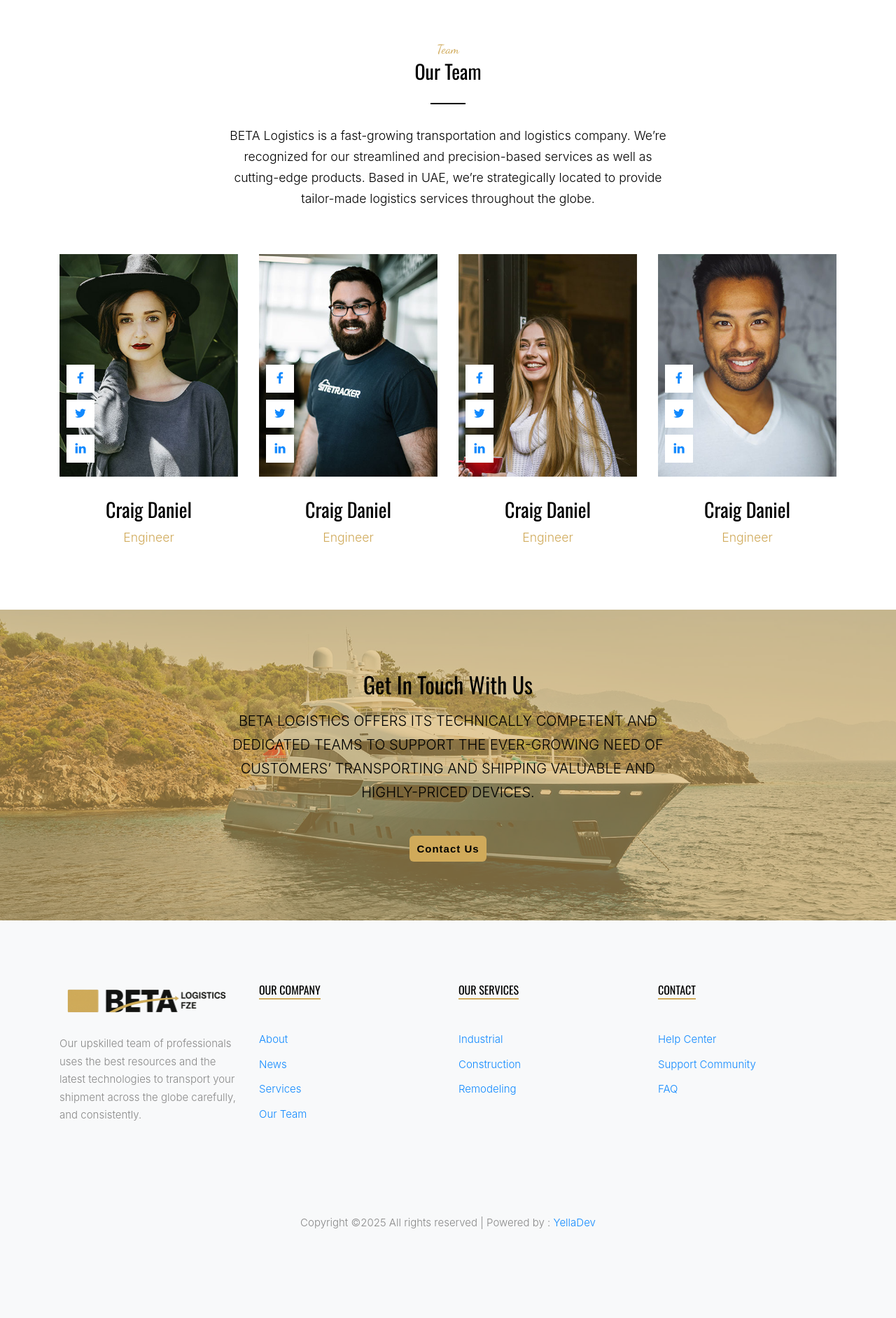
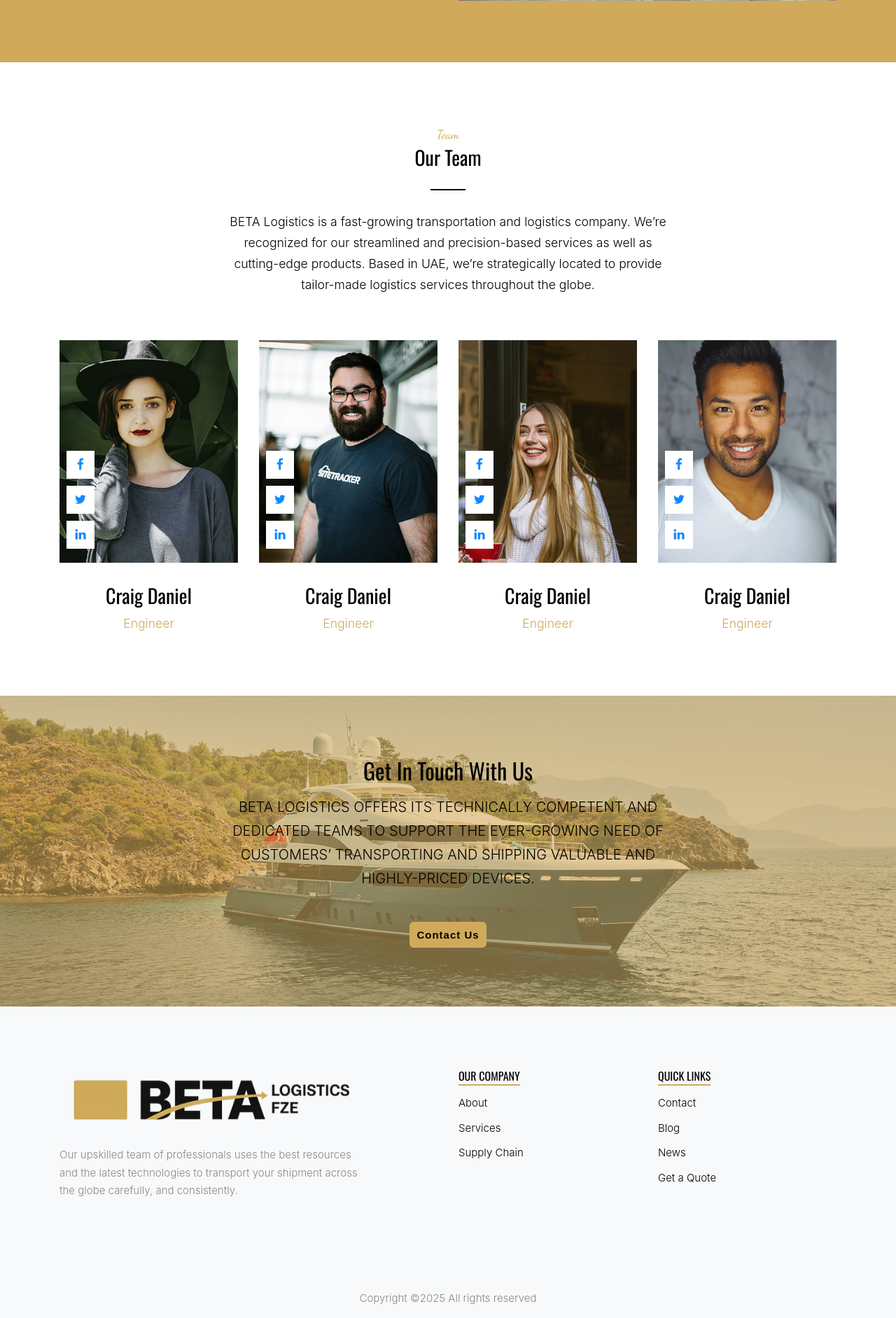
Before and after one commit to zainab98alrez/beta-v2, a PHP site: page / in a window 1280 px wide. Shown: the part 3162-5045 px from the top of the page at 70% size. Before the commit the page ends 4918 px from the top, so only its background shows below. Run offline with PHP 8.4, Linux system fonts and the light colour scheme; some web fonts are replaced.

Commit message:
Fix pages and add more

```diff
--- a/css/style.css
+++ b/css/style.css
@@ -1688,3 +1688,7 @@ h1, h2, h3, h4, h5,
 .bg-dark{
   background-color: #000 !important;
 }
+
+.footer a {
+  color: #000;
+}
--- a/include/footer.php
+++ b/include/footer.php
@@ -1,37 +1,33 @@
 <div class="footer bg-light">
       <div class="container">
         <div class="row">
-          <div class="col-lg-3">
-            <p class="mb-4"><img src="images/logo-1.png" alt="Image" class="img-fluid"></p>
+          <div class="col-lg-5 col-md-6 mb-4 mb-lg-0">
+
+          <div class="mb-4">
+            <img src="images/logo-1.png" alt="Image" class="img-fluid">
+          </div>
             <p>Our upskilled team of professionals uses the best
                     resources and the latest technologies to transport
                     your shipment across the globe carefully, and
                     consistently.
             </p>
           </div>
-          <div class="col-lg-3">
-            <h3 class="footer-heading mb-5"><span>Our Company</span></h3>
+          <div class="col-lg-3 offset-lg-1 col-md-6 mb-4 mb-lg-0">
+            <h3 class="footer-heading mb-3"><span>Our Company</span></h3>
             <ul class="list-unstyled">
-                <li><a href="#">About</a></li>
-                <li><a href="#">News</a></li>
-                <li><a href="#">Services</a></li>
-                <li><a href="#">Our Team</a></li>
+                <li><a href="/about">About</a></li>
+                <li><a href="/services">Services</a></li>
+                <li><a href="/supply-chain">Supply Chain</a></li>
+
             </ul>
           </div>
-          <div class="col-lg-3">
-              <h3 class="footer-heading mb-5"><span>Our Services</span></h3>
+          <div class="col-lg-3 col-md-6 mb-4 mb-lg-0">
+              <h3 class="footer-heading mb-3"><span>Quick Links</span></h3>
               <ul class="list-unstyled">
-                  <li><a href="#">Industrial</a></li>
-                  <li><a href="#">Construction</a></li>
-                  <li><a href="#">Remodeling</a></li>
-              </ul>
-          </div>
-          <div class="col-lg-3">
-              <h3 class="footer-heading mb-5"><span>Contact</span></h3>
-              <ul class="list-unstyled">
-                  <li><a href="#">Help Center</a></li>
-                  <li><a href="#">Support Community</a></li>
-                  <li><a href="#">FAQ</a></li>
+                 <li><a href="/contact">Contact</a></li>
+                 <li><a href="/blog">Blog</a></li>
+                 <li><a href="/news">News</a></li>
+                 <li><a href="/quote">Get a Quote</a></li>
               </ul>
           </div>
         </div>
@@ -40,11 +36,34 @@
           <div class="col-12">
             <div class="copyright">
                 <p>Copyright &copy;<script>document.write(new Date().getFullYear());</script>
-                    All rights reserved |
-                    Powered by : <a href="https://yelladev.com" target="_blank" >YellaDev</a>
+                    All rights reserved
                 </p>
             </div>
           </div>
         </div>
     </div>
 </div>
+
+
+
+
+
+  <script src="js/jquery-3.3.1.min.js"></script>
+  <script src="js/jquery-migrate-3.0.1.min.js"></script>
+  <script src="js/jquery-ui.js"></script>
+  <script src="js/popper.min.js"></script>
+  <script src="js/bootstrap.min.js"></script>
+  <script src="js/owl.carousel.min.js"></script>
+  <script src="js/jquery.stellar.min.js"></script>
+  <script src="js/jquery.countdown.min.js"></script>
+  <script src="js/bootstrap-datepicker.min.js"></script>
+  <script src="js/jquery.easing.1.3.js"></script>
+  <script src="js/aos.js"></script>
+  <script src="js/jquery.fancybox.min.js"></script>
+  <script src="js/jquery.sticky.js"></script>
+  <script src="js/jquery.mb.YTPlayer.min.js"></script>
+
+
+
+
+  <script src="js/main.js"></script>
--- a/include/menu.php
+++ b/include/menu.php
@@ -16,7 +16,7 @@
   <div class="container">
     <div class="row align-items-center">
       <div class="col-6 col-lg-3">
-        <a href="index.html">
+        <a href="ظ">
           <img src="images/logo-1.png" alt="Image" class="img-fluid">
           <!-- <strong>Water</strong>Boat -->
         </a>
@@ -49,7 +49,7 @@
             <span class="icon-envelope text-primary"></span>
           </div>
           <div class="text">
-            <span class="h4 d-block">info@gmail.com</span>
+            <span class="h4 d-block">info@beta.com</span>
             <span class="caption-text">Gournadi, 1230 Bariasl</span>
           </div>
         </div>
@@ -81,12 +81,18 @@
               <a href="/services" class="nav-link text-left">Services</a>
             </li>
             <li>
+              <a href="/supply-chain" class="nav-link text-left">Supply Chain</a>
+            </li>
+            <li>
                 <a href="/news" class="nav-link text-left">News</a>
             </li>
             <li><a href="/blog" class="nav-link text-left">Blog</a></li>
             <li>
                 <a href="/contact" class="nav-link text-left">Contact</a>
-              </li>
+            </li>
+            <li>
+              <a href="/quote" class="nav-link text-left">Get a Quote</a>
+            </li>
           </ul>                                                                                                                                                                                                                                                                                          </ul>
         </nav>
       </div>
--- a/index.php
+++ b/index.php
@@ -3,6 +3,11 @@
 </head>
 
 <body data-spy="scroll" data-target=".site-navbar-target" data-offset="300">
+
+  <!-- loader -->
+  <?php include 'include/loader.php'; ?>
+
+  <?php include 'include/menu.php'; ?>
 
 <?php include 'include/menu.php'; ?>
 
@@ -460,34 +465,6 @@
   <!-- footer -->
   <?php include 'include/footer.php'; ?>
 
-  </div>
-  <!-- .site-wrap -->
-
-
-  <!-- loader -->
-  <?php include 'include/loader.php'; ?>
-
-
-
-  <script src="js/jquery-3.3.1.min.js"></script>
-  <script src="js/jquery-migrate-3.0.1.min.js"></script>
-  <script src="js/jquery-ui.js"></script>
-  <script src="js/popper.min.js"></script>
-  <script src="js/bootstrap.min.js"></script>
-  <script src="js/owl.carousel.min.js"></script>
-  <script src="js/jquery.stellar.min.js"></script>
-  <script src="js/jquery.countdown.min.js"></script>
-  <script src="js/bootstrap-datepicker.min.js"></script>
-  <script src="js/jquery.easing.1.3.js"></script>
-  <script src="js/aos.js"></script>
-  <script src="js/jquery.fancybox.min.js"></script>
-  <script src="js/jquery.sticky.js"></script>
-  <script src="js/jquery.mb.YTPlayer.min.js"></script>
-
-
-
-
-  <script src="js/main.js"></script>
 
 </body>
 
```
Also changed, not shown: about.php (+2 -30 lines), contact.php (+3 -26 lines), news.php (+2 -27 lines), services.php (+5 -28 lines), quote.php (added), supply-chain.php (added). Lines whose indentation alone changed are shown as unchanged.
